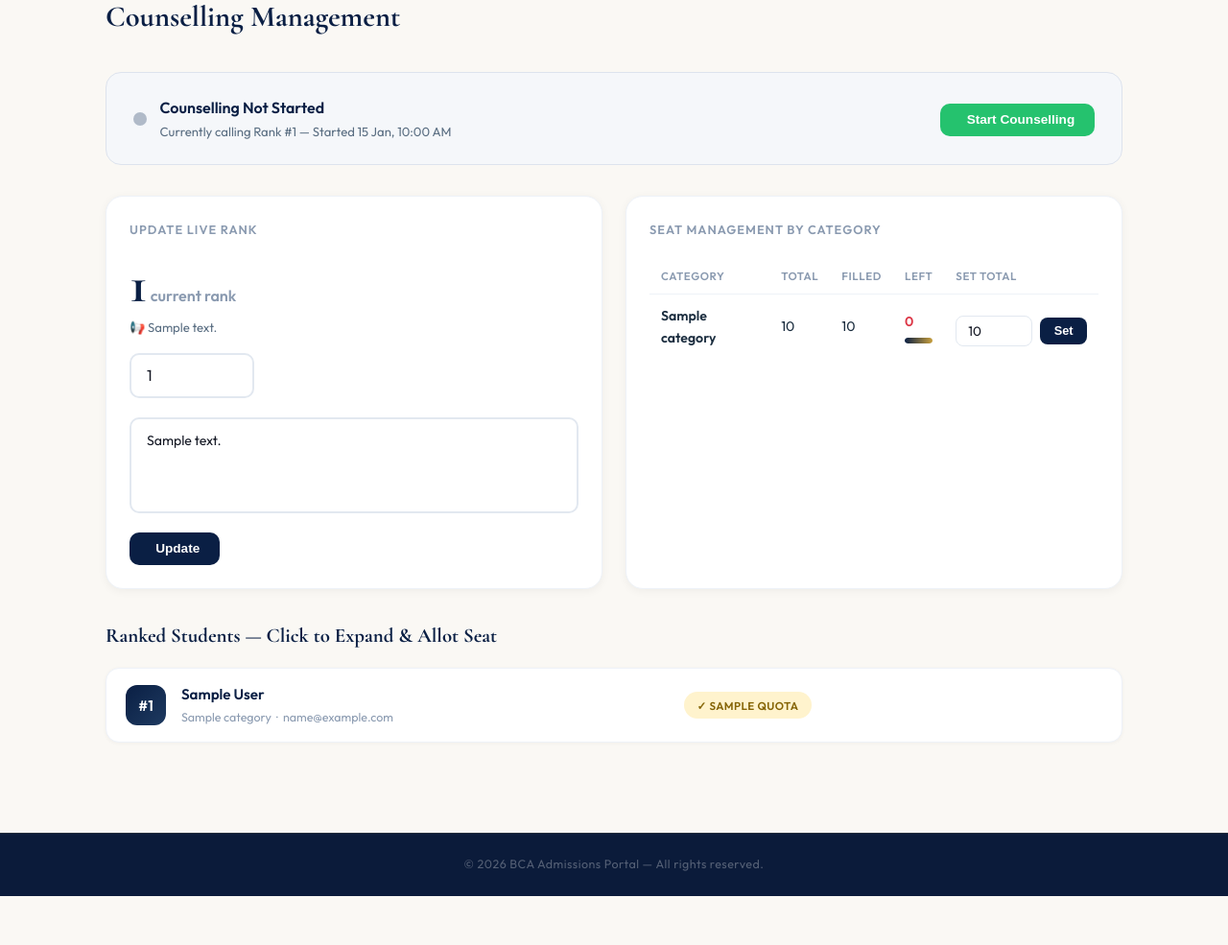
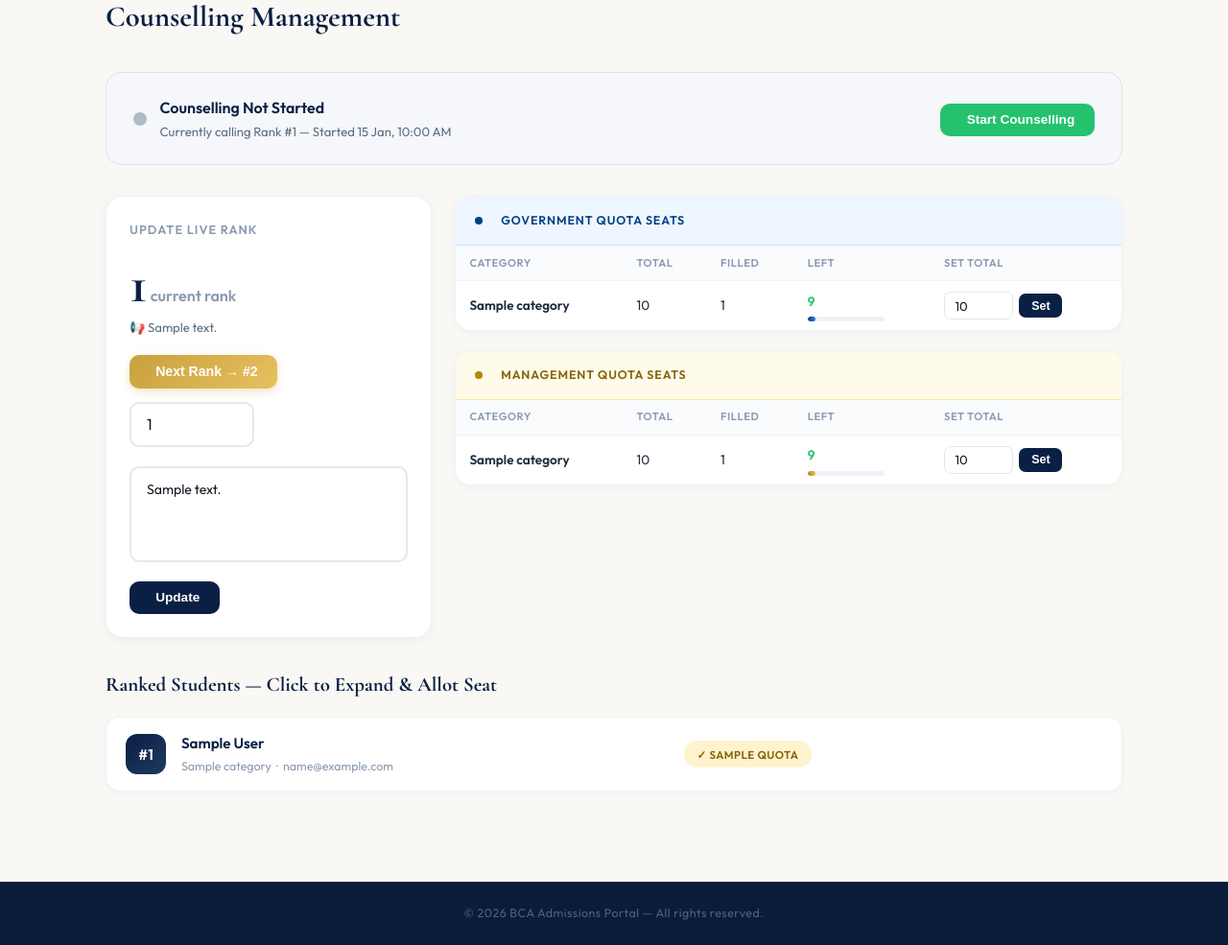
Before and after one commit to Cshekar77/applypvt, a Flask app: page /admin/counselling in a window 1280 px wide. Shown: the part 152-1137 px from the top of the page at 96% size. Before the commit the page ends 1086 px from the top, so only its background shows below. Run offline with Flask 3, Linux system fonts and the light colour scheme; a user stored in the database is signed in; tables that the repository leaves empty hold one stand-in row (values such as "Sample post"); some libraries are stand-ins or nearby versions.

Commit message:
Add Counselling

```diff
--- a/routes.py
+++ b/routes.py
@@ -301,10 +301,13 @@ def counselling_status_api():
     if appl and appl.category_id:
         cs = CategorySeats.get_for_category(appl.category_id)
         cat_seats = {
-            'total':     cs.total_seats,
-            'filled':    cs.filled_seats,
-            'remaining': cs.remaining_seats,
-            'category':  appl.category.name if appl.category else ''
+            'category':       appl.category.name if appl.category else '',
+            'govt_total':     cs.govt_total,
+            'govt_filled':    cs.govt_filled,
+            'govt_remaining': cs.govt_remaining,
+            'mgmt_total':     cs.mgmt_total,
+            'mgmt_filled':    cs.mgmt_filled,
+            'mgmt_remaining': cs.mgmt_remaining,
         }
     allotment = None
     if appl:
@@ -502,12 +505,25 @@ def admin_counselling():
             cs.updated_at   = datetime.utcnow()
             db.session.commit(); flash('Live rank updated.', 'success')
 
+        elif action == 'next_rank':
+            # Auto-increment current rank by 1
+            cs.current_rank = (cs.current_rank or 0) + 1
+            cs.updated_at   = datetime.utcnow()
+            db.session.commit()
+            flash(f'Now calling Rank #{cs.current_rank}', 'success')
+
         elif action == 'set_seats':
+            # Expects: cat_id, quota ('government'/'management'), total_seats
             cat_id    = request.form.get('cat_id')
+            quota     = request.form.get('quota')        # 'government' or 'management'
             total_str = request.form.get('total_seats', '0').strip()
-            if cat_id:
+            if cat_id and quota:
                 seats = CategorySeats.get_for_category(int(cat_id))
-                seats.total_seats = int(total_str) if total_str.isdigit() else 0
+                val   = int(total_str) if total_str.isdigit() else 0
+                if quota == 'government':
+                    seats.govt_total = val
+                else:
+                    seats.mgmt_total = val
                 db.session.commit(); flash('Seats updated.', 'success')
 
         elif action == 'allot_seat':
@@ -522,15 +538,22 @@ def admin_counselling():
                 flash(f'Seat already allotted to {appl.full_name}.', 'warning')
             else:
                 seats = CategorySeats.get_for_category(appl.category_id)
-                if seats.remaining_seats <= 0:
-                    flash(f'No seats remaining in {appl.category_name}!', 'danger')
+                # Check quota-specific remaining seats
+                if quota == 'government' and seats.govt_remaining <= 0:
+                    flash(f'No Government Quota seats remaining in {appl.category_name}!', 'danger')
+                elif quota == 'management' and seats.mgmt_remaining <= 0:
+                    flash(f'No Management Quota seats remaining in {appl.category_name}!', 'danger')
                 else:
                     db.session.add(SeatAllotment(
                         application_id=appl.id,
                         category_id=appl.category_id,
                         quota=quota,
                     ))
-                    seats.filled_seats += 1
+                    # Increment correct quota filled count
+                    if quota == 'government':
+                        seats.govt_filled += 1
+                    else:
+                        seats.mgmt_filled += 1
                     db.session.commit()
                     flash(f'Seat allotted to {appl.full_name} ({quota.title()} Quota)!', 'success')
 
@@ -539,7 +562,11 @@ def admin_counselling():
             allotment = SeatAllotment.query.filter_by(application_id=int(app_id)).first()
             if allotment:
                 seats = CategorySeats.get_for_category(allotment.category_id)
-                seats.filled_seats = max(0, seats.filled_seats - 1)
+                # Decrement correct quota filled count
+                if allotment.quota == 'government':
+                    seats.govt_filled = max(0, seats.govt_filled - 1)
+                else:
+                    seats.mgmt_filled = max(0, seats.mgmt_filled - 1)
                 db.session.delete(allotment)
                 db.session.commit(); flash('Seat allotment revoked.', 'info')
 
--- a/templates/admin_counselling.html
+++ b/templates/admin_counselling.html
@@ -62,9 +62,14 @@
   }
   .btn-ctrl:hover { opacity: .88; transform: translateY(-1px); }
 
-  /* ── Grid layout ── */
-  .cl-grid { display: grid; grid-template-columns: 1fr 1fr; gap: 1.5rem; margin-bottom: 2rem; }
-  @media(max-width:780px) { .cl-grid { grid-template-columns: 1fr; } }
+  /* ── Top grid: rank card + seat section ── */
+  .cl-top-grid {
+    display: grid;
+    grid-template-columns: 340px 1fr;
+    gap: 1.5rem;
+    margin-bottom: 2rem;
+  }
+  @media(max-width: 860px) { .cl-top-grid { grid-template-columns: 1fr; } }
 
   .cl-card {
     background: white; border-radius: 18px;
@@ -100,31 +105,67 @@
   }
   .current-rank-display span { font-size: 1rem; color: #8a9ab0; font-family: 'Outfit', sans-serif; }
 
+  /* Next Rank button */
+  .btn-next-rank {
+    padding: .6rem 1.3rem; background: linear-gradient(135deg, #c9a03d, #e8c060);
+    color: white; border: none; border-radius: 10px;
+    font-size: .88rem; font-weight: 700; cursor: pointer;
+    display: inline-flex; align-items: center; gap: .4rem;
+    transition: all .2s; box-shadow: 0 3px 10px rgba(201,160,61,.3);
+  }
+  .btn-next-rank:hover { transform: translateY(-2px); box-shadow: 0 5px 15px rgba(201,160,61,.4); }
+
+  /* ── Seat tables section ── */
+  .seats-section { display: flex; flex-direction: column; gap: 1.25rem; }
+
+  .quota-table-card {
+    background: white; border-radius: 16px;
+    border: 1px solid #eef2f8;
+    box-shadow: 0 2px 8px rgba(0,0,0,.04);
+    overflow: hidden;
+  }
+  .quota-table-header {
+    display: flex; align-items: center; gap: .6rem;
+    padding: .9rem 1.25rem;
+    font-size: .78rem; font-weight: 700; letter-spacing: .07em;
+    text-transform: uppercase;
+  }
+  .quota-table-header.govt { background: #eef6ff; color: #004085; border-bottom: 1px solid #cce0ff; }
+  .quota-table-header.mgmt { background: #fffbea; color: #856404; border-bottom: 1px solid #ffe9a0; }
+
+  .quota-dot {
+    width: 8px; height: 8px; border-radius: 50%; flex-shrink: 0;
+  }
+  .govt .quota-dot { background: #004085; }
+  .mgmt .quota-dot { background: #b8860b; }
+
   /* Seat table */
-  .seat-table { width: 100%; border-collapse: collapse; font-size: .88rem; }
+  .seat-table { width: 100%; border-collapse: collapse; font-size: .85rem; }
   .seat-table th {
-    text-align: left; padding: .6rem .75rem;
-    font-size: .72rem; font-weight: 600; letter-spacing: .05em;
+    text-align: left; padding: .55rem .9rem;
+    font-size: .7rem; font-weight: 600; letter-spacing: .05em;
     text-transform: uppercase; color: #8a9ab0;
+    background: #fafbfd;
     border-bottom: 1px solid #eef2f8;
   }
-  .seat-table td { padding: .65rem .75rem; border-bottom: 1px solid #f5f7fa; color: #1a2c3e; }
+  .seat-table td { padding: .6rem .9rem; border-bottom: 1px solid #f5f7fa; color: #1a2c3e; }
   .seat-table tr:last-child td { border-bottom: none; }
 
-  .seats-bar-wrap { background: #eef2f8; border-radius: 20px; height: 6px; margin-top: .3rem; overflow: hidden; }
-  .seats-bar      { background: linear-gradient(90deg, #0a1f44, #c9a03d); height: 100%; border-radius: 20px; transition: width .4s; }
+  .seats-bar-wrap { background: #eef2f8; border-radius: 20px; height: 5px; margin-top: .3rem; overflow: hidden; width: 80px; }
+  .seats-bar-govt { background: linear-gradient(90deg, #004085, #3a7bd5); height: 100%; border-radius: 20px; transition: width .4s; }
+  .seats-bar-mgmt { background: linear-gradient(90deg, #b8860b, #e8c060); height: 100%; border-radius: 20px; transition: width .4s; }
 
   .seat-input-inline {
-    display: flex; gap: .5rem; align-items: center; margin-top: .5rem;
+    display: flex; gap: .4rem; align-items: center;
   }
   .seat-input-inline input {
-    padding: .4rem .75rem; border: 1.5px solid #e2e8f0; border-radius: 8px;
-    font-size: .85rem; width: 80px; outline: none;
+    padding: .35rem .65rem; border: 1.5px solid #e2e8f0; border-radius: 7px;
+    font-size: .82rem; width: 72px; outline: none;
   }
   .seat-input-inline input:focus { border-color: #0a1f44; }
   .btn-sm-set {
-    padding: .4rem .9rem; background: #0a1f44; color: white;
-    border: none; border-radius: 8px; font-size: .8rem; font-weight: 600;
+    padding: .35rem .8rem; background: #0a1f44; color: white;
+    border: none; border-radius: 7px; font-size: .78rem; font-weight: 600;
     cursor: pointer; transition: background .2s;
   }
   .btn-sm-set:hover { background: #1e3a60; }
@@ -290,10 +331,10 @@
     </div>
   </div>
 
-  {# ── Top grid: Live Rank + Seat Management ── #}
-  <div class="cl-grid">
+  {# ── Top grid: Live Rank (left) + Seat Tables (right) ── #}
+  <div class="cl-top-grid">
 
-    {# Live Rank Update #}
+    {# ── Live Rank Update Card ── #}
     <div class="cl-card">
       <h3><i class="fas fa-broadcast-tower"></i> Update Live Rank</h3>
       <div class="current-rank-display">
@@ -303,6 +344,19 @@
       {% if cs.message %}
         <p style="font-size:.82rem;color:#5a6e82;margin:.4rem 0 1rem;">📢 {{ cs.message }}</p>
       {% endif %}
+
+      {# Next Rank — one-click increment #}
+      {% if cs.current_rank %}
+      <form method="POST" style="margin-bottom:.9rem;">
+        <input type="hidden" name="csrf_token" value="{{ csrf_token }}"/>
+        <input type="hidden" name="action" value="next_rank"/>
+        <button type="submit" class="btn-next-rank">
+          <i class="fas fa-forward"></i> Next Rank &rarr; #{{ cs.current_rank + 1 }}
+        </button>
+      </form>
+      {% endif %}
+
+      {# Manual update form #}
       <form method="POST">
         <input type="hidden" name="csrf_token" value="{{ csrf_token }}"/>
         <input type="hidden" name="action" value="update_rank"/>
@@ -319,9 +373,16 @@
       </form>
     </div>
 
-    {# Seat Management #}
-    <div class="cl-card">
-      <h3><i class="fas fa-chair"></i> Seat Management by Category</h3>
+    {# ── Seat Tables (Government + Management) ── #}
+    <div class="seats-section">
+
+      {# Government Quota Table #}
+      <div class="quota-table-card">
+        <div class="quota-table-header govt">
+          <span class="quota-dot"></span>
+          <i class="fas fa-landmark"></i>
+          Government Quota Seats
+        </div>
         <table class="seat-table">
           <thead>
             <tr>
@@ -337,15 +398,15 @@
             {% set s = cat_seats[cat.id] %}
             <tr>
               <td><strong>{{ cat.name }}</strong></td>
-            <td>{{ s.total_seats }}</td>
-            <td>{{ s.filled_seats }}</td>
+              <td>{{ s.govt_total }}</td>
+              <td>{{ s.govt_filled }}</td>
               <td>
-              <strong style="color:{% if s.remaining_seats == 0 %}#dc3545{% else %}#25c26e{% endif %}">
-                {{ s.remaining_seats }}
+                <strong style="color:{% if s.govt_remaining == 0 %}#dc3545{% else %}#25c26e{% endif %}">
+                  {{ s.govt_remaining }}
                 </strong>
                 <div class="seats-bar-wrap">
-                <div class="seats-bar"
-                     style="width:{% if s.total_seats > 0 %}{{ ((s.filled_seats / s.total_seats) * 100)|int }}{% else %}0{% endif %}%">
+                  <div class="seats-bar-govt"
+                       style="width:{% if s.govt_total > 0 %}{{ ((s.govt_filled / s.govt_total) * 100)|int }}{% else %}0{% endif %}%">
                   </div>
                 </div>
               </td>
@@ -354,8 +415,9 @@
                   <input type="hidden" name="csrf_token" value="{{ csrf_token }}"/>
                   <input type="hidden" name="action" value="set_seats"/>
                   <input type="hidden" name="cat_id" value="{{ cat.id }}"/>
+                  <input type="hidden" name="quota" value="government"/>
                   <input type="number" name="total_seats" min="0"
-                       value="{{ s.total_seats }}" placeholder="0">
+                         value="{{ s.govt_total }}" placeholder="0">
                   <button type="submit" class="btn-sm-set">Set</button>
                 </form>
               </td>
@@ -364,7 +426,60 @@
           </tbody>
         </table>
       </div>
+
+      {# Management Quota Table #}
+      <div class="quota-table-card">
+        <div class="quota-table-header mgmt">
+          <span class="quota-dot"></span>
+          <i class="fas fa-building"></i>
+          Management Quota Seats
         </div>
+        <table class="seat-table">
+          <thead>
+            <tr>
+              <th>Category</th>
+              <th>Total</th>
+              <th>Filled</th>
+              <th>Left</th>
+              <th>Set Total</th>
+            </tr>
+          </thead>
+          <tbody>
+            {% for cat in categories %}
+            {% set s = cat_seats[cat.id] %}
+            <tr>
+              <td><strong>{{ cat.name }}</strong></td>
+              <td>{{ s.mgmt_total }}</td>
+              <td>{{ s.mgmt_filled }}</td>
+              <td>
+                <strong style="color:{% if s.mgmt_remaining == 0 %}#dc3545{% else %}#25c26e{% endif %}">
+                  {{ s.mgmt_remaining }}
+                </strong>
+                <div class="seats-bar-wrap">
+                  <div class="seats-bar-mgmt"
+                       style="width:{% if s.mgmt_total > 0 %}{{ ((s.mgmt_filled / s.mgmt_total) * 100)|int }}{% else %}0{% endif %}%">
+                  </div>
+                </div>
+              </td>
+              <td>
+                <form method="POST" class="seat-input-inline">
+                  <input type="hidden" name="csrf_token" value="{{ csrf_token }}"/>
+                  <input type="hidden" name="action" value="set_seats"/>
+                  <input type="hidden" name="cat_id" value="{{ cat.id }}"/>
+                  <input type="hidden" name="quota" value="management"/>
+                  <input type="number" name="total_seats" min="0"
+                         value="{{ s.mgmt_total }}" placeholder="0">
+                  <button type="submit" class="btn-sm-set">Set</button>
+                </form>
+              </td>
+            </tr>
+            {% endfor %}
+          </tbody>
+        </table>
+      </div>
+
+    </div>{# end seats-section #}
+  </div>{# end cl-top-grid #}
 
   {# ── Students List ── #}
   <div class="students-section">
```
Also changed, not shown: models.py (+33 -5 lines). Lines whose indentation alone changed are shown as unchanged.
